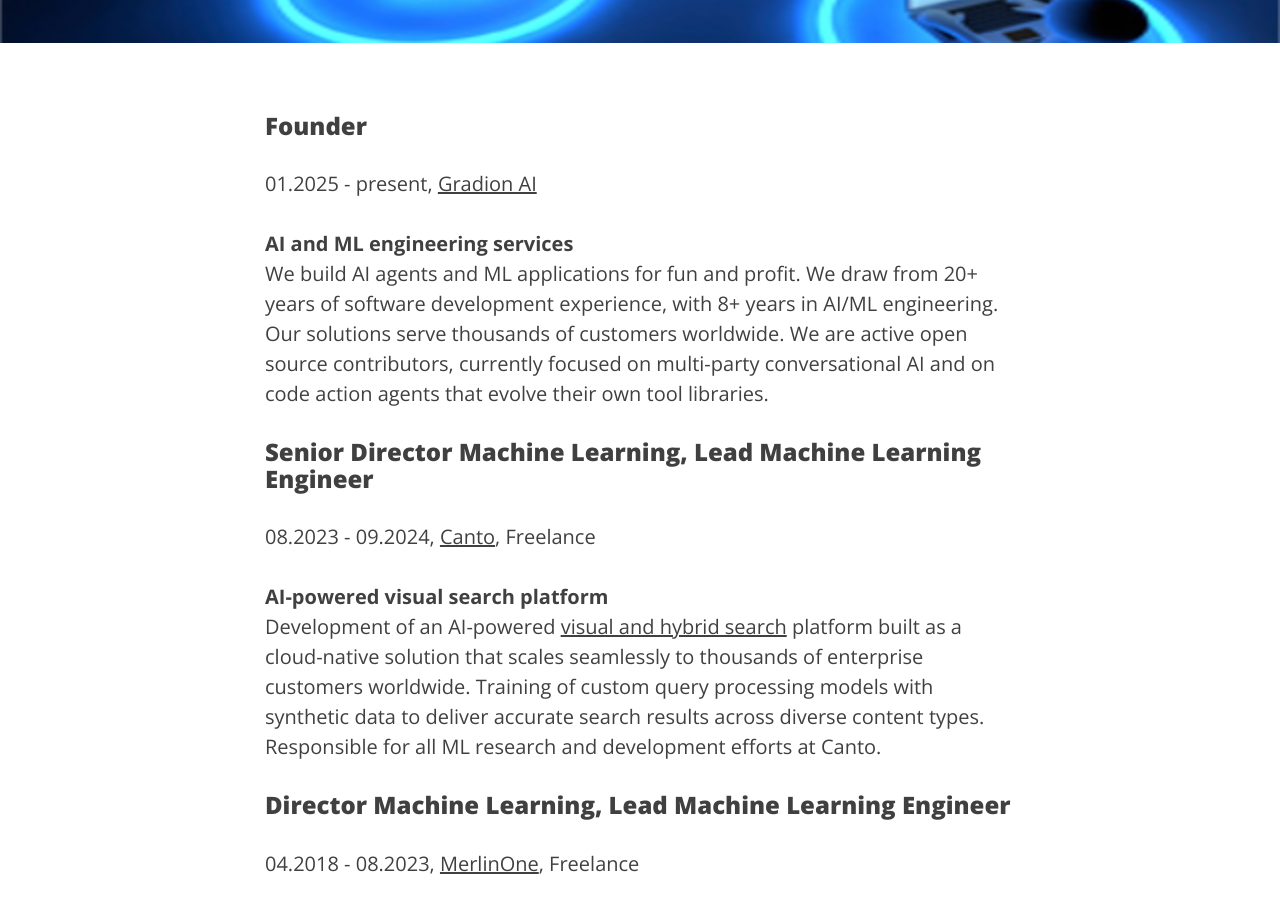
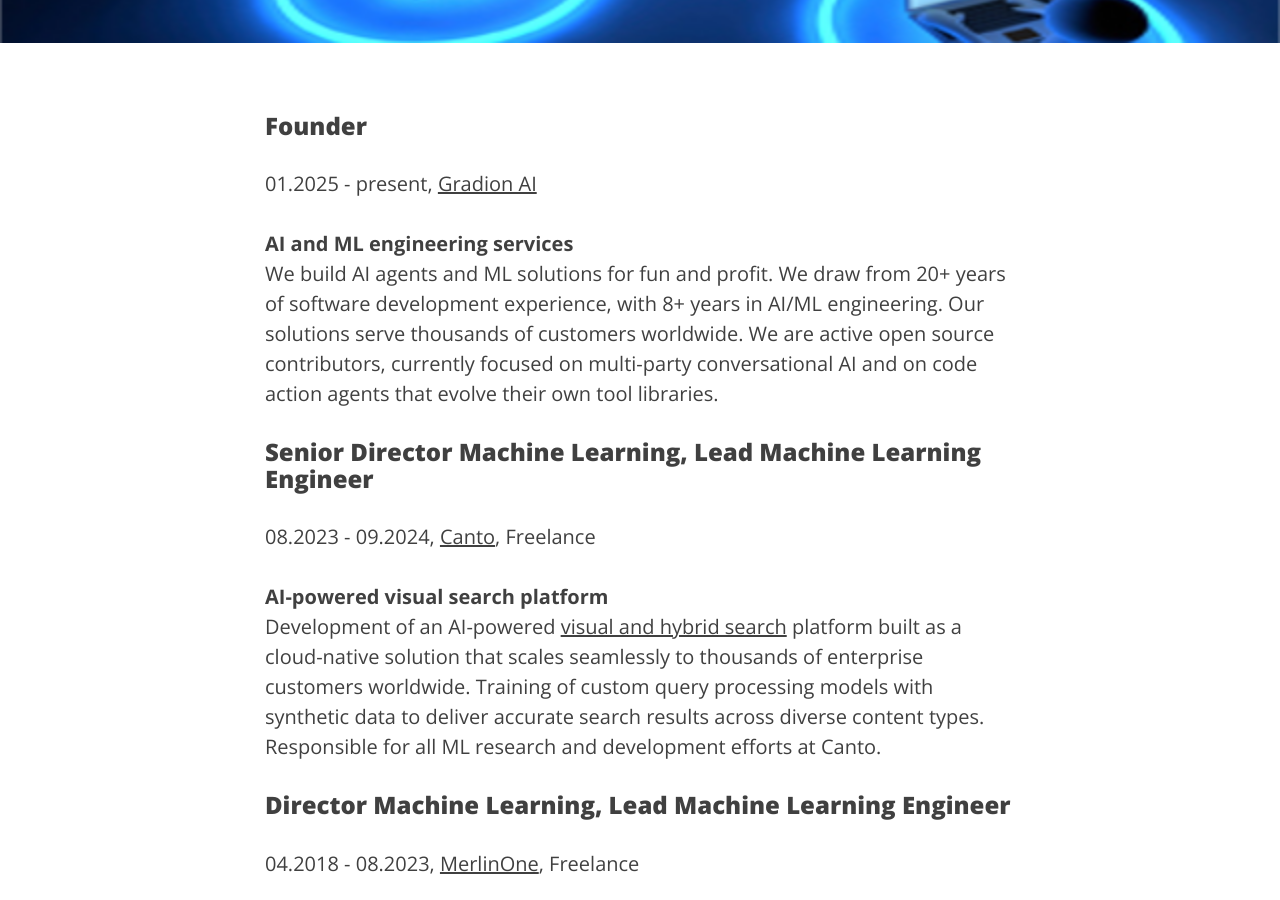
Before and after one commit to krasserm/krasserm.github.io, a Jekyll site: the page built from industry.md, in a window 1280 px wide and 900 px high, scrolled down 443 px. Built offline with Jekyll 4.4.1, drawn with Linux system fonts in a browser that asks for light colours.

Commit message:
Minor edit in project description

```diff
--- a/industry.md
+++ b/industry.md
@@ -10,7 +10,7 @@
 01.2025 - present, [Gradion AI](https://gradion.ai)
 
 **AI and ML engineering services**
-We build AI agents and ML applications for fun and profit. We draw from 20+ years of software development experience, with 8+ years in AI/ML engineering. Our solutions serve thousands of customers worldwide. We are active open source contributors, currently focused on multi-party conversational AI and on code action agents that evolve their own tool libraries.
+We build AI agents and ML solutions for fun and profit. We draw from 20+ years of software development experience, with 8+ years in AI/ML engineering. Our solutions serve thousands of customers worldwide. We are active open source contributors, currently focused on multi-party conversational AI and on code action agents that evolve their own tool libraries.
 
 
 ### Senior Director Machine Learning, Lead Machine Learning Engineer
```
Also changed, not shown: resume.md (+1 -1 lines).
